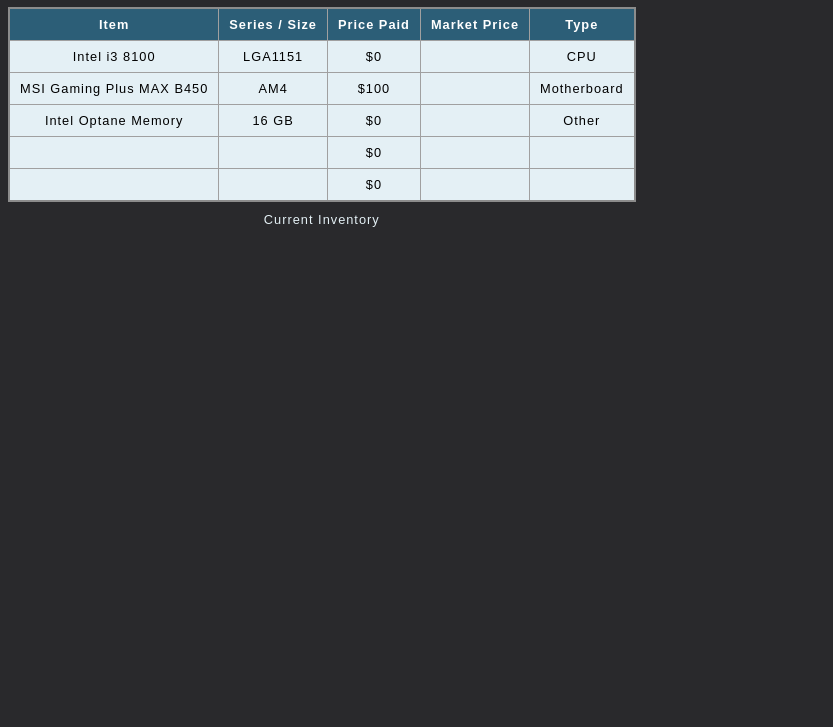
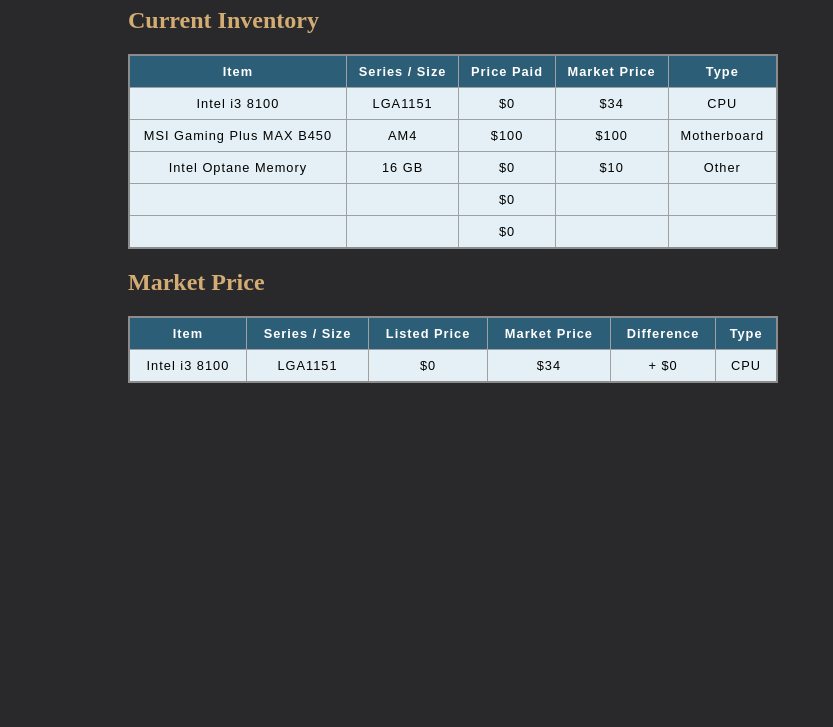
Before and after one commit to shawnconboy/pcParts, a plain HTML site: page index.html in a window 1280 px wide. Shown: the part 73-800 px from the top of the page, without its empty margins (0-833 px from the left). Drawn offline with Linux system fonts and the light colour scheme.

Commit message:
Add market table

```diff
--- a/index.html
+++ b/index.html
@@ -16,7 +16,8 @@
     <div>
         <div class="inventoryTable">
             <table>
-                <caption>Current Inventory</caption>
+                <h2>Current Inventory</h2>
+
                 <thead>
                     <tr>
                         <th>Item</th>
@@ -33,7 +34,7 @@
                         <td id="item">Intel i3 8100</td>
                         <td id="seriesSize">LGA1151</td>
                         <td id="pricePaid">$0</td>
-                        <td id="marketPrice"></td>
+                        <td id="marketPrice">$34</td>
                         <td id="type">CPU</td>
                     </tr>
 
@@ -41,7 +42,7 @@
                         <td id="item">MSI Gaming Plus MAX B450</td>
                         <td id="seriesSize">AM4</td>
                         <td id="pricePaid">$100</td>
-                        <td id="marketPrice"></td>
+                        <td id="marketPrice">$100</td>
                         <td id="type">Motherboard</td>
                     </tr>
 
@@ -49,7 +50,7 @@
                         <td id="item">Intel Optane Memory</td>
                         <td id="seriesSize">16 GB</td>
                         <td id="pricePaid">$0</td>
-                        <td id="marketPrice"></td>
+                        <td id="marketPrice">$10</td>
                         <td id="type">Other</td>
                     </tr>
 
@@ -69,8 +70,34 @@
                         <td id="type"></td>
                     </tr>
 
+                </tbody>
+            </table>
+        </div>
 
+        <div class="marketTabel">
+            <table>
+                <h2>Market Price</h2>
 
+                <thead>
+                    <tr>
+                        <th>Item</th>
+                        <th>Series / Size</th>
+                        <th>Listed Price</th>
+                        <th>Market Price</th>
+                        <th>Difference</th>
+                        <th>Type</th>
+                    </tr>
+                </thead>
+
+                <tbody>
+                    <tr>
+                        <td id="item">Intel i3 8100</td>
+                        <td id="seriesSize">LGA1151</td>
+                        <td id="listedPrice">$0</td>
+                        <td id="marketPrice">$34</td>
+                        <td id="difference">+ $0</td>
+                        <td id="type">CPU</td>
+                    </tr>
                 </tbody>
             </table>
         </div>
--- a/style.css
+++ b/style.css
@@ -1,10 +1,18 @@
 body {
     background-color: rgb(41, 41, 44);
     color: rgb(200, 200, 240);
+    margin: 0% 10%;
+}
+
+h2 {
+  color: rgb(211, 172, 115);
 }
 
 table {
-    color: black;
+  color: black;
+  /* margin: 0% 10%; */
+  width: 650px;
+
 }
 
 thead,
```
